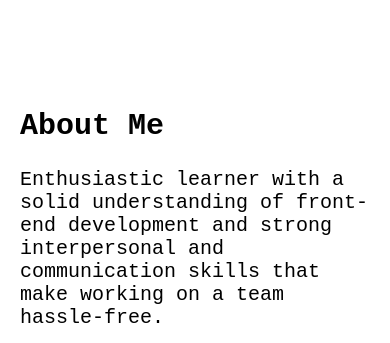
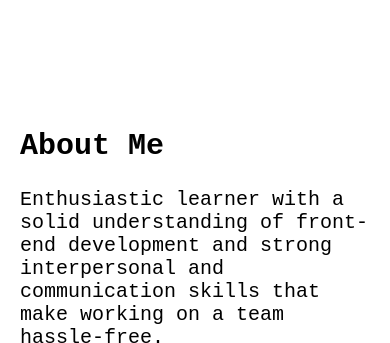
Before and after one commit to ericcorona1/Professional_Page, a plain HTML site: page index.html in a window 390 px wide. Shown: the part 671-1014 px from the top of the page. Drawn offline with Linux system fonts and the light colour scheme.

Commit message:
nav doesnt cover content

```diff
--- a/script.js
+++ b/script.js
@@ -13,9 +13,9 @@ const navlinks = document.querySelectorAll(".navbar li a");
 console.log(navlinks);
 
 // toggle checkbok on click
-const toggleNavbar = () => {
+function toggleNavbar() {
   checkbox.checked = false;
-};
+}
 
 // Nav toggle event listener
 navlinks.forEach((link) => {
--- a/style.css
+++ b/style.css
@@ -52,9 +52,25 @@ html {
   }
 }
 
+/* padding so nav doesnt cover content start */
+
 .container {
   padding: 5rem 1rem 0 1rem;
 }
+
+@media screen and (max-width: 460px) {
+  .container {
+    padding: 8rem 1rem 0 1rem;
+  }
+}
+
+@media screen and (max-width: 729px) {
+  .container {
+    padding: 6rem 1rem 0 1rem;
+  }
+}
+
+/* padding so nav doesnt cover content end */
 
 body {
   margin: 0;
```
